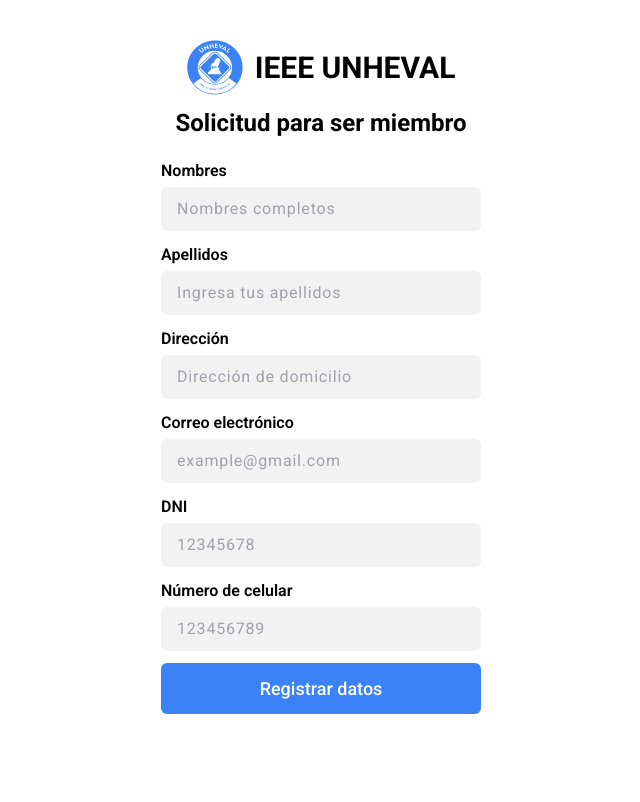
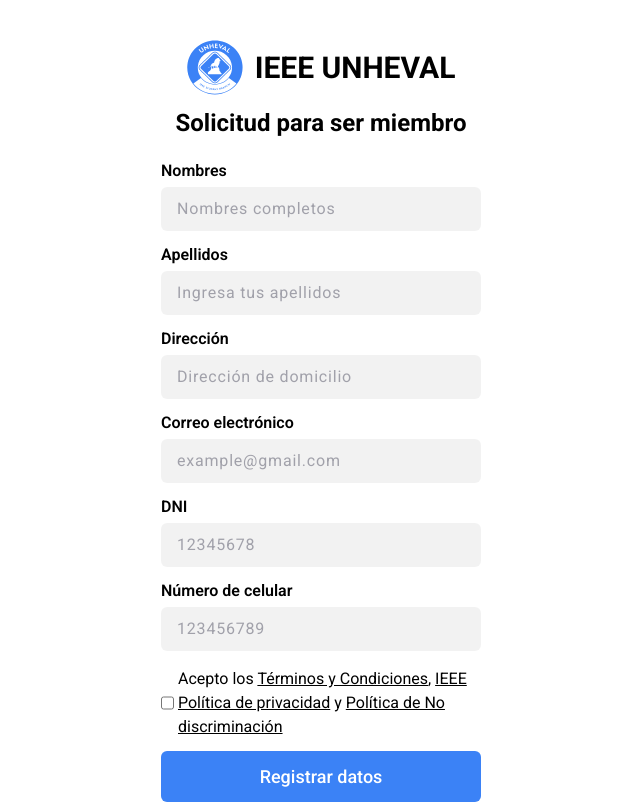
Before and after one commit to DonVoid18/realidad-nacional, a React (Vite) app: page /register in a window 1280 px wide. Shown: the whole page, without its empty margins (319-959 px from the left). Built offline with nearby package versions, Linux system fonts and the light colour scheme.

Commit message:
feat: added loader and terms

```diff
--- a/src/App.jsx
+++ b/src/App.jsx
@@ -1,4 +1,6 @@
 import LayoutMain from "./layout/LayoutMain";
+import React, { useState, useEffect } from "react";
+import Preloader from "./layout/Preloader";
 import Home from "./pages/Home";
 import Login from "./pages/Login";
 import Register from "./pages/Register";
@@ -8,9 +10,23 @@
 import Eventos from "./pages/Eventos";
 import Page_404 from "./pages/Page_404";
 import RegisterMember from "./pages/RegisterMember";
-import { Routes, Route } from "react-router-dom";
+import { Routes, Route} from "react-router-dom";
 const App = () => {
+  const [loading, setLoading] = useState(true);
+
+    useEffect(() => {
+      const timer = setTimeout(() => {
+        setLoading(false);
+      }, 1000);
+
+      return () => {
+        clearTimeout(timer);
+      };
+    }, []);
+
   return (
+    <>
+      {loading && <Preloader />}
     <Routes>
       <Route path="/" element={<LayoutMain />}>
         <Route index element={<Home />} />
@@ -24,6 +40,8 @@
       <Route path="/register" element={<Register />} />
       <Route path="/registerMember" element={<RegisterMember />} />
     </Routes>
+    </>
   );
+
 };
 export default App;
--- a/src/components/Footer.jsx
+++ b/src/components/Footer.jsx
@@ -117,7 +117,7 @@
           }}
           className="text-center text-colorTextFooter"
         >
-          <p>© 2023 IEEE UNHEVAL - Todos los derechos reservados.</p>
+          <p>© 2023 IEEE - Todos los derechos reservados.</p>
         </motion.div>
       </footer>
     </div>
--- /dev/null
+++ b/src/layout/Preloader.jsx
@@ -0,0 +1,11 @@
+import React from 'react';
+
+const Preloader = () => {
+  return (
+    <div className="fixed top-0 left-0 w-full h-full flex items-center justify-center bg-white z-50">
+      <div className="animate-spin rounded-full h-12 w-12 border-t-2 border-b-2 border-blue-500"></div>
+    </div>
+  );
+};
+
+export default Preloader;
--- a/src/pages/Register.jsx
+++ b/src/pages/Register.jsx
@@ -4,6 +4,8 @@
 import Spinner from "../components/Spinner";
 import { useRegisterSoliMemberMutation } from "../features/members/membersApiSlice";
 import { motion } from "framer-motion";
+import { useState } from "react";
+
 const Login = () => {
   const {
     register,
@@ -13,7 +15,10 @@
   } = useForm();
   const [registerSoliMember, { isLoading, isSuccess, isError }] =
     useRegisterSoliMemberMutation();
+
+  const [termsAccepted, setTermsAccepted] = useState(false);
   const onSubmit = (data) => {
+
     console.log(data);
     registerSoliMember(data)
       .unwrap()
@@ -21,6 +26,7 @@
         console.log(res);
         reset();
       });
+
   };
   return (
     <div className="flex h-screen w-full items-center justify-center">
@@ -220,7 +226,58 @@
                           type="text"
                         />
                       </div>
+
                     </div>
+
+
+                    <div className="mt-1">
+                      <label
+                        htmlFor="terms"
+                        className="flex items-center gap-1"
+                      >
+                        <input
+                          id="terms"
+                          type="checkbox"
+                          checked={termsAccepted}
+                          className="h-6 w-6"
+                          {...register("terms", {
+                            required: "Debes aceptar los términos y condiciones para continuar",
+                          })}
+                          onChange={(e) => setTermsAccepted(e.target.checked)}
+                        />
+                        <label htmlFor="terms">
+                          Acepto los {""}
+                            <a
+                              href="https://www.ieee.org/about/help/site-terms-conditions.html" target="_blank"
+                              rel="noopener noreferrer"
+                              className="underline">
+                              Términos y Condiciones
+                            </a>{""}
+                            , {""}
+                            <a
+                              href="https://www.ieee.org/security-privacy.html"
+                              target="_blank" rel="noopener noreferrer"
+                              className="underline">
+                              IEEE Política de privacidad
+                            </a> {""}
+                            y {" "}
+                            <a
+                              href="https://www.ieee.org/about/corporate/governance/p9-26.html" target="_blank"
+                              rel="noopener noreferrer"
+                              className="underline">
+                              Política de No discriminación
+                            </a>
+
+                        </label>
+
+                      </label>
+                          {errors.terms && (
+                            <span className="text-xs text-error">
+                              {errors.terms?.message}
+                            </span>
+                            )}
+                      </div>
+
                   </div>
                   <div className="mt-3">
                     <button
```
